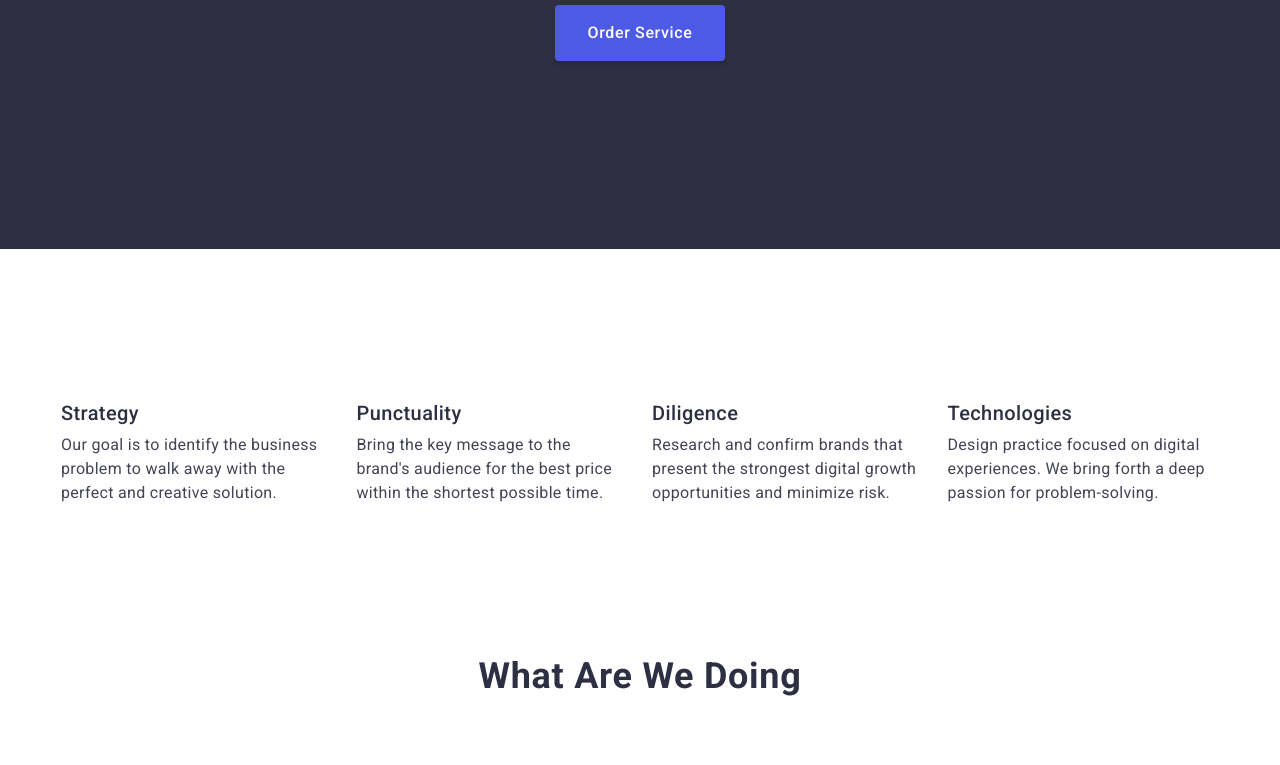
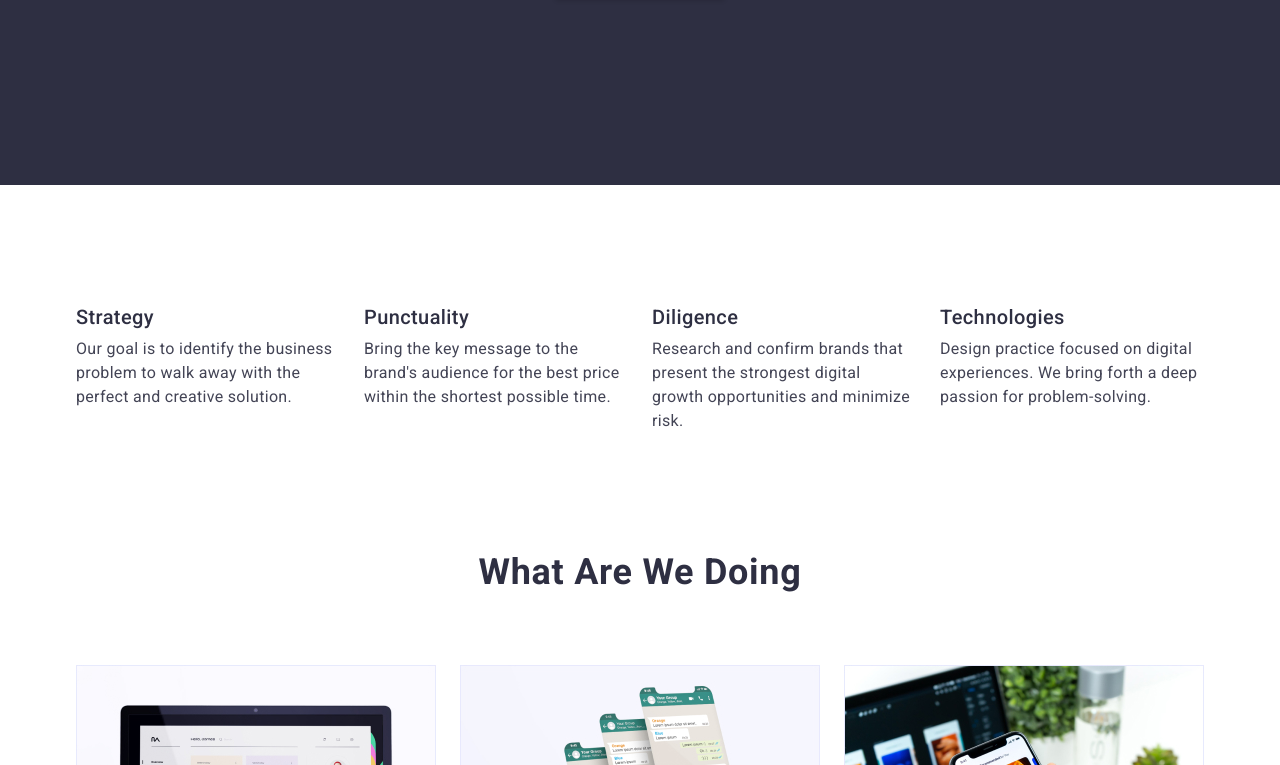
Before and after one commit to Ket17/goit-markup-hw-03, a plain HTML site: page index.html in a window 1280 px wide. Shown: the part 488-1253 px from the top of the page. Drawn offline with nearby package versions, Linux system fonts and the light colour scheme.

Commit message:
add html

```diff
--- a/css/styles.css
+++ b/css/styles.css
@@ -86,7 +86,7 @@ body {
 
 .container {
     width: 1158px;
-    padding-top: 32px;
+    padding: 0 15px;
     margin: 0 auto;
 }
 
```
